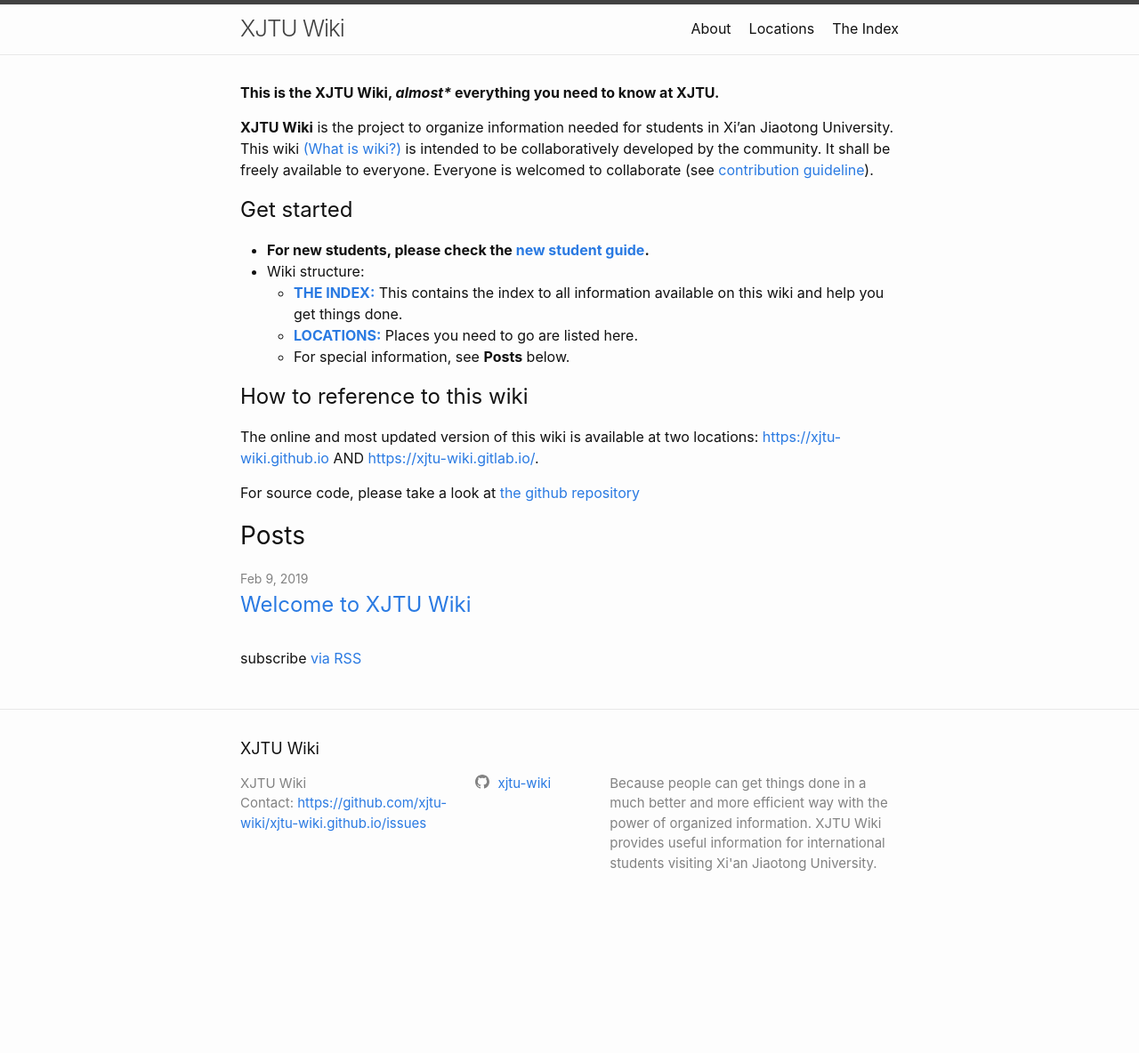
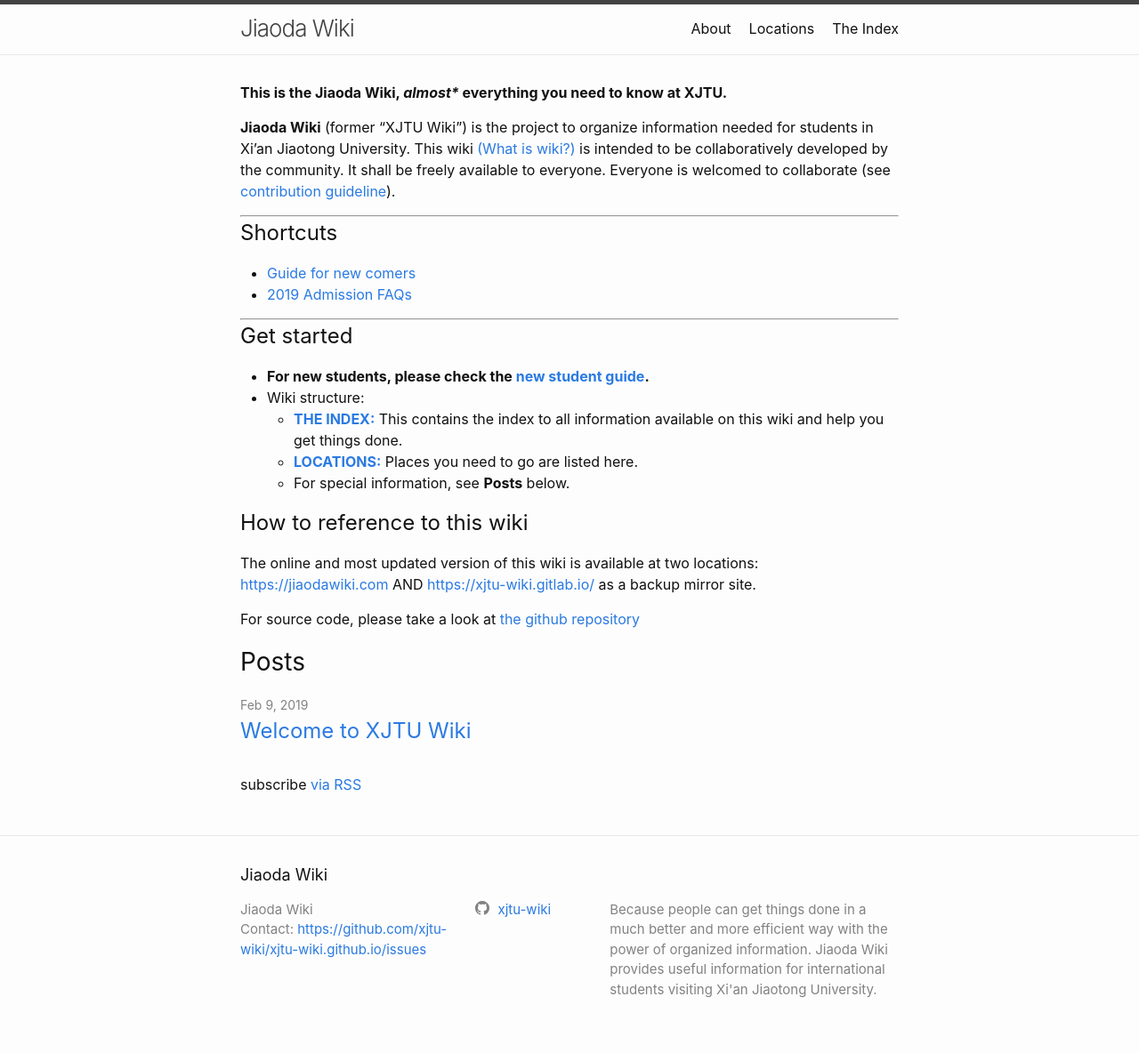
Before and after one commit to xjtu-wiki/xjtu-wiki.github.io, a Jekyll site: the page built from index.md, in a window 1280 px wide. Shown: the whole page at 89% size. Built offline with Jekyll 4.4.1, drawn with Linux system fonts in a browser that asks for light colours; comment, search, counter and statistics services are not loaded; before the commit the page ends 1042 px from its top, so only the background shows below that.

Commit message:
Config domain name change to jiaodawiki.com

```diff
--- a/_config.yml
+++ b/_config.yml
@@ -13,13 +13,13 @@
 # you will see them accessed via {{ site.title }}, {{ site.email }}, and so on.
 # You can create any custom variable you would like, and they will be accessible
 # in the templates via {{ site.myvariable }}.
-title: XJTU Wiki
+title: Jiaoda Wiki
 contact: https://github.com/xjtu-wiki/xjtu-wiki.github.io/issues
 description: >- # this means to ignore newlines until "baseurl:"
   Because people can get things done in a much better and more efficient way with the power of organized information.
-  XJTU Wiki provides useful information for international students visiting Xi'an Jiaotong University.
+  Jiaoda Wiki provides useful information for international students visiting Xi'an Jiaotong University.
 baseurl: "" # the subpath of your site, e.g. /blog
-url: "https://xjtu-wiki.github.io" # the base hostname & protocol for your site, e.g. http://example.com
+url: "https://jiaodawiki.com" # the base hostname & protocol for your site, e.g. http://example.com
 # twitter_username: N/A
 github_username:  xjtu-wiki
 
--- a/index.md
+++ b/index.md
@@ -1,9 +1,17 @@
 ---
 layout: home
 ---
-**This is the XJTU Wiki, _almost*_ everything you need to know at XJTU.**
+**This is the Jiaoda Wiki, _almost*_ everything you need to know at XJTU.**
 
-**XJTU Wiki** is the project to organize information needed for students in Xi'an Jiaotong University. This wiki [(What is wiki?)](https://en.wikipedia.org/wiki/Wiki) is intended to be collaboratively developed by the community. It shall be freely available to everyone. Everyone is welcomed to collaborate (see [contribution guideline](/about/)).
+**Jiaoda Wiki** (former "XJTU Wiki") is the project to organize information needed for students in Xi'an Jiaotong University. This wiki [(What is wiki?)](https://en.wikipedia.org/wiki/Wiki) is intended to be collaboratively developed by the community. It shall be freely available to everyone. Everyone is welcomed to collaborate (see [contribution guideline](/about/)).
+
+---
+
+## Shortcuts
+* [Guide for new comers](/guidelines/new-comers)
+* [2019 Admission FAQs](/guidelines/2019-admission-faq)
+
+---
 
 ## Get started
 * **For new students, please check the [new student guide](/guidelines/new-comers).**
@@ -13,6 +21,6 @@
   * For special information, see **Posts** below.
 
 ## How to reference to this wiki
-The online and most updated version of this wiki is available at two locations: [https://xjtu-wiki.github.io](https://xjtu-wiki.github.io) AND [https://xjtu-wiki.gitlab.io/](https://xjtu-wiki.gitlab.io/).
+The online and most updated version of this wiki is available at two locations: [https://jiaodawiki.com](https://jiaodawiki.com) AND [https://xjtu-wiki.gitlab.io/](https://xjtu-wiki.gitlab.io/) as a backup mirror site.
 
 For source code, please take a look at [the github repository](https://github.com/xjtu-wiki/xjtu-wiki.github.io)
```
